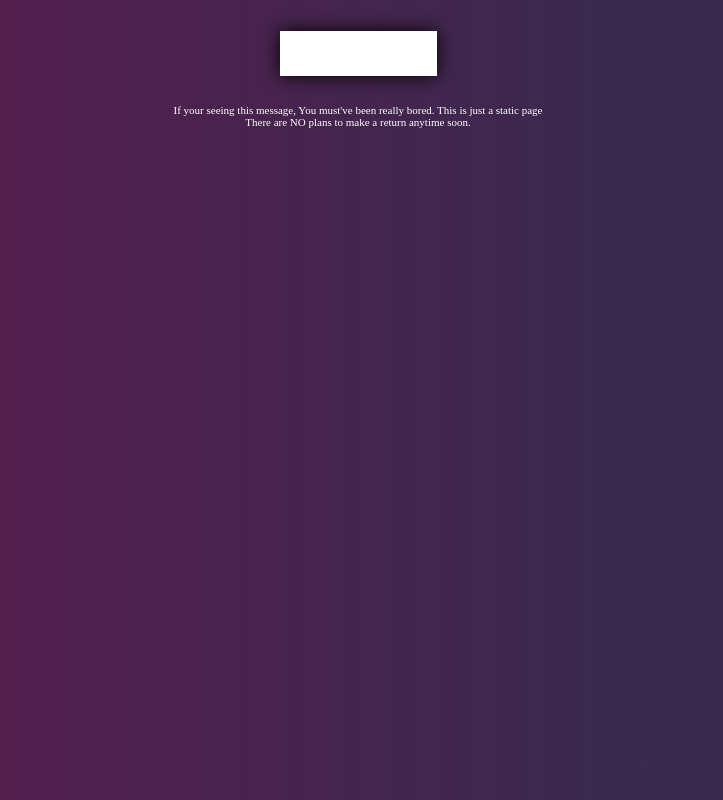
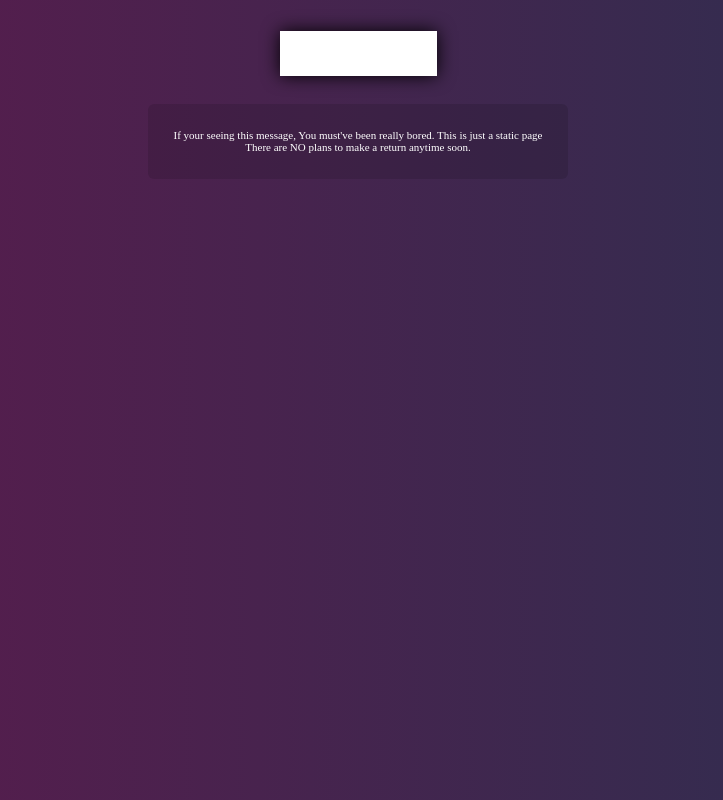
Before and after one commit to itsbounce/home, a plain HTML site: page index.html in a window 1280 px wide. Shown: the whole page, without its empty margins (282-1005 px from the left). Drawn offline with Linux system fonts and the light colour scheme; grey boxes are pictures that could not be loaded; a web font is replaced by a local one.

Commit message:
Update main.css

```diff
--- a/main.css
+++ b/main.css
@@ -6,6 +6,12 @@
     margin-bottom: 28px;
 }
 .content {
+    background: #0000001f;
+    padding: 2%;
+    margin-right: auto;
+    margin-left: auto;
+    width: fit-content;
+    border-radius: 6px;
     text-align: center;
     font-family: 'Viga';
     font-size: 11px;
```
